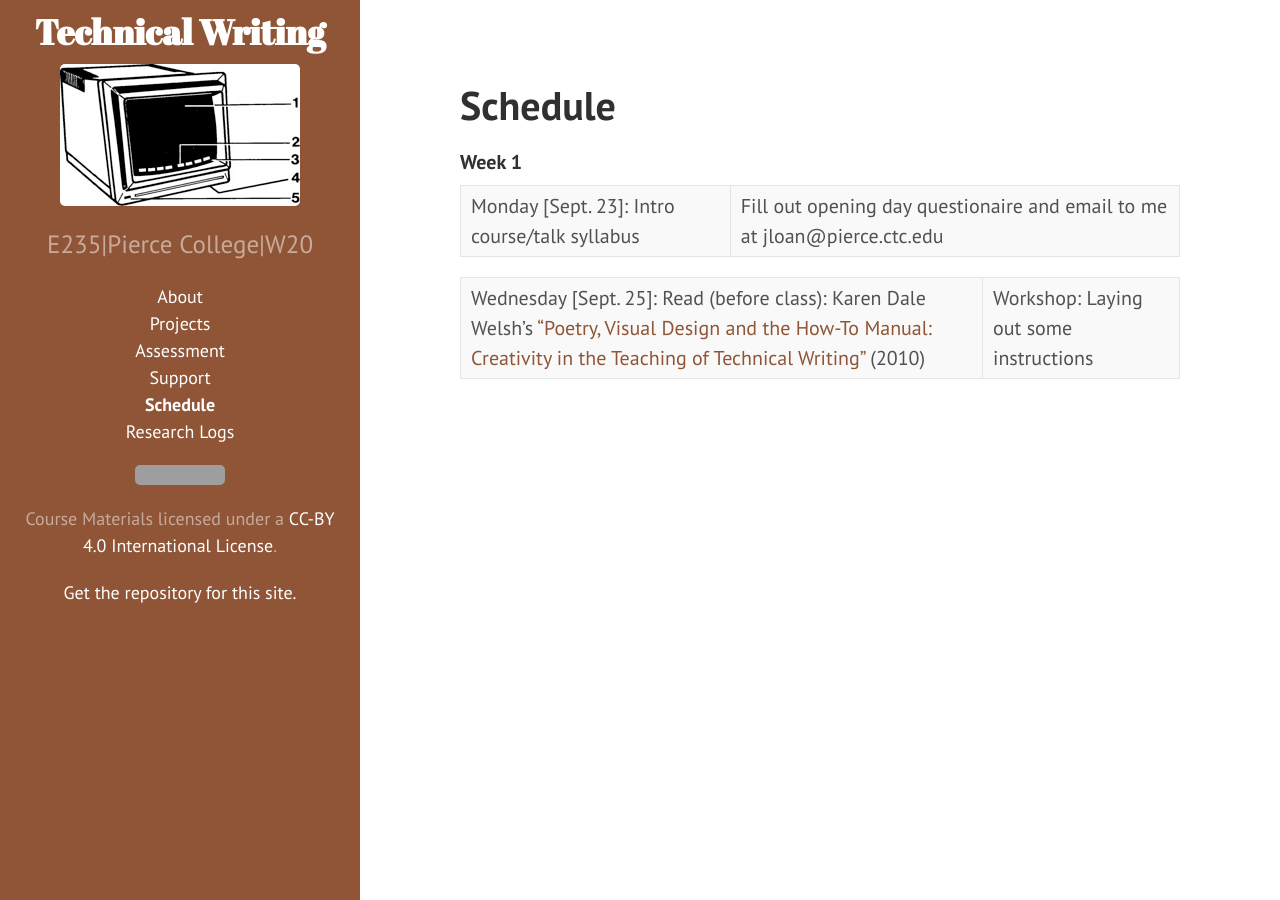
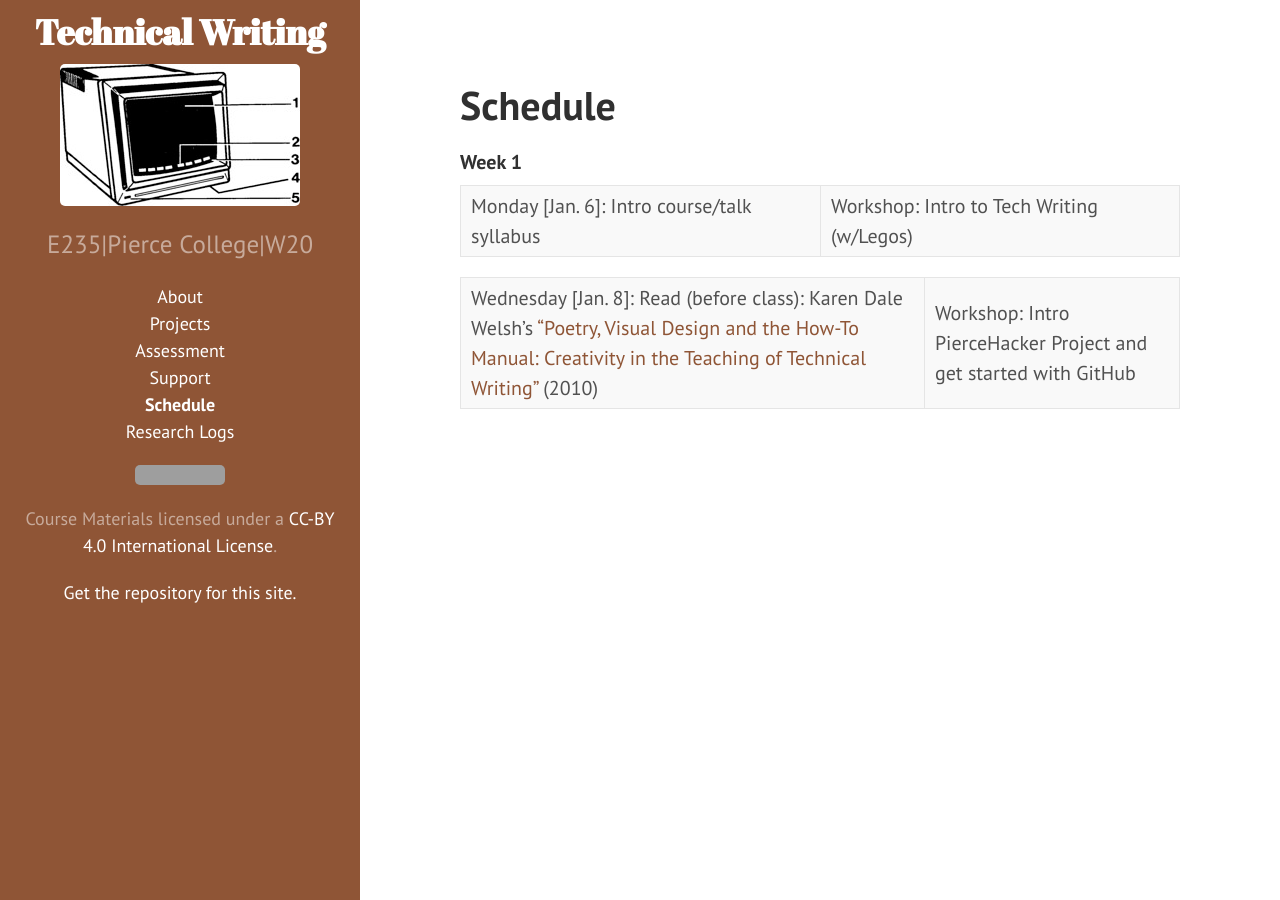
Before and after one commit to jloan/235v2, a Jekyll site: the page built from 04schedule.md, in a window 1280 px wide. Built offline with Jekyll 4.4.1, drawn with Linux system fonts in a browser that asks for light colours; grey boxes are pictures that could not be loaded.

Commit message:
Update 04schedule.md

```diff
--- a/04schedule.md
+++ b/04schedule.md
@@ -5,6 +5,6 @@ permalink: /schedule/
 ---
 #### Week 1
 
-Monday [Sept. 23]: Intro course/talk syllabus | Fill out opening day questionaire and email to me at jloan@pierce.ctc.edu
+Monday [Jan. 6]: Intro course/talk syllabus | Workshop: Intro to Tech Writing (w/Legos)
 
-Wednesday [Sept. 25]:  Read (before class): Karen Dale Welsh's ["Poetry, Visual Design and the How-To Manual: Creativity in the Teaching of Technical Writing"](https://ezproxy.pierce.ctc.edu:2057/docview/237307200/fulltext/EA8940D7FEA24DE2PQ/1?accountid=2280) (2010) | Workshop: Laying out some instructions
+Wednesday [Jan. 8]:  Read (before class): Karen Dale Welsh's ["Poetry, Visual Design and the How-To Manual: Creativity in the Teaching of Technical Writing"](https://ezproxy.pierce.ctc.edu:2057/docview/237307200/fulltext/EA8940D7FEA24DE2PQ/1?accountid=2280) (2010) | Workshop: Intro PierceHacker Project and get started with GitHub
```
